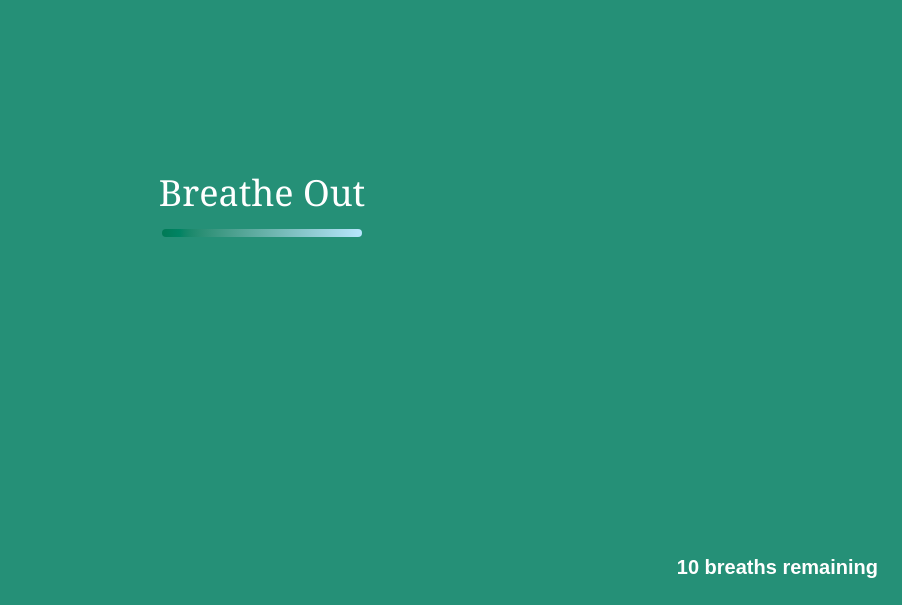
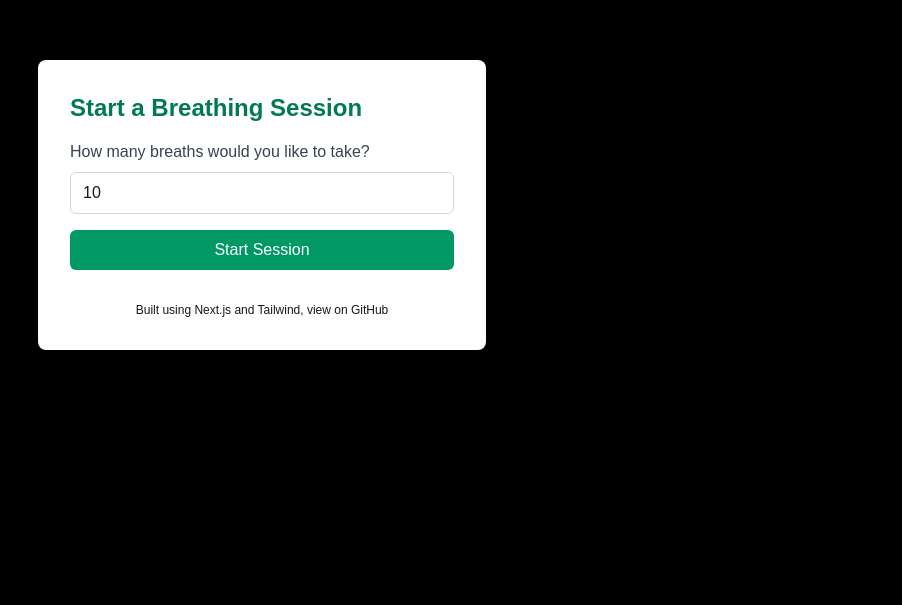
Before and after one commit to DLPDigital/breathe, a Next.js app: page / in a window 1280 px wide. Shown: the part 195-800 px from the top of the page, without its empty margins (378-1280 px from the left). Built offline with nearby package versions, Linux system fonts and the light colour scheme.

Commit message:
adding modal

```diff
--- a/src/app/page.tsx
+++ b/src/app/page.tsx
@@ -1,64 +1,49 @@
 "use client";
 
-import React, { useState, useEffect } from "react";
+import React, { useReducer, useEffect } from "react";
+import { initialState, reducer } from "@/hooks/reducer";
+import { useBreathingTimer } from "@/hooks/useBreathingTimer";
+import { useTextTransition } from "@/hooks/useTextTransition";
+import { IntroModal } from "@/components/IntroModal";
+import { SmallFooter } from "@/components/GithubFooter";
 
 const Home: React.FC = () => {
-  const [count, setCount] = useState(0);
-  const [countUp, setCountUp] = useState(true);
-  const [textOpacity, setTextOpacity] = useState(1);
-  const [displayText, setDisplayText] = useState("Breathe In");
-  const [breathsRemaining, setBreathsRemaining] = useState(10);
-  const [isActive, setIsActive] = useState(true);
+  const [state, dispatch] = useReducer(reducer, initialState);
 
-  useEffect(() => {
-    if (breathsRemaining <= 0) {
-      setIsActive(false);
+  const {
+    count,
+    countUp,
+    textOpacity,
+    displayText,
+    breathsRemaining,
+    isActive,
+    showModal,
+    breathInput,
+  } = state;
+
+  useBreathingTimer({ count, countUp, breathsRemaining, isActive }, dispatch);
+  useTextTransition(countUp, dispatch);
+
+  // Form handler
+  const handleStartSession = (e: React.FormEvent) => {
+    e.preventDefault();
+    const breathCount = parseInt(breathInput);
+    if (isNaN(breathCount) || breathCount <= 0) {
+      alert("Please enter a valid number of breaths");
       return;
     }
 
-    if (!isActive) return;
-
-    const timer = setInterval(() => {
-      setCount((prevCount) => {
-        if (countUp) {
-          if (prevCount >= 100) {
-            setCountUp(false);
-            return 100;
-          }
-          return prevCount + 2;
-        } else {
-          if (prevCount <= 0) {
-            setCountUp(true);
-            setBreathsRemaining((prev) => prev - 1);
-            return 0;
-          }
-          return prevCount - 2;
-        }
-      });
-    }, 60);
-
-    return () => clearInterval(timer);
-  }, [countUp, breathsRemaining, isActive]);
-
-  useEffect(() => {
-    setTextOpacity(0);
-
-    const textTimer = setTimeout(() => {
-      setDisplayText(countUp ? "Breathe In" : "Breathe Out");
-      setTextOpacity(1);
-    }, 300);
-
-    return () => clearTimeout(textTimer);
-  }, [countUp]);
+    dispatch({ type: "START_SESSION", payload: breathCount });
+  };
 
   const opacity = count / 100;
+
   return (
     <div className="bg-emerald-700 h-screen relative">
       <div
         className="bg-sky-200 h-screen w-full"
         style={{ opacity: opacity }}
       ></div>
-
       <div className="absolute inset-0 flex flex-col items-center justify-center">
         <h1
           className="text-4xl text-white transition-opacity duration-300 font-serif"
@@ -66,7 +51,7 @@ const Home: React.FC = () => {
         >
           {breathsRemaining > 0 ? displayText : "Session Complete"}
         </h1>
-        <div className="rounded-sm mt-4 w-[200px] h-[8px] bg-linear-to-r from-emerald-700 to-sky-200"></div>
+        <div className="rounded-sm mt-4 w-[200px] h-[8px] bg-gradient-to-r from-emerald-700 to-sky-200"></div>
       </div>
 
       <div className="absolute bottom-6 right-6">
@@ -76,6 +61,19 @@ const Home: React.FC = () => {
             : "Complete"}
         </p>
       </div>
+      {breathsRemaining === 0 && (
+        <div className="absolute bottom-6 left-6">
+          <SmallFooter />
+        </div>
+      )}
+
+      {showModal && (
+        <IntroModal
+          handleStartSession={handleStartSession}
+          breathInput={breathInput}
+          dispatch={dispatch}
+        />
+      )}
     </div>
   );
 };
--- /dev/null
+++ b/src/components/GithubFooter.tsx
@@ -0,0 +1,15 @@
+import React from "react";
+
+export const SmallFooter: React.FC = () => (
+  <p className="text-xs mt-8 text-center">
+    Built using Next.js and Tailwind, view on{" "}
+    <a
+      href="https://github.com/DLPDigital/breathe"
+      title="View on GitHub"
+      rel="noreferrer"
+      target="_blank"
+    >
+      GitHub
+    </a>
+  </p>
+);
--- /dev/null
+++ b/src/components/IntroModal.tsx
@@ -0,0 +1,54 @@
+"use client";
+
+import React from "react";
+import { Action } from "@/hooks/reducer";
+import { SmallFooter } from "./GithubFooter";
+
+type Props = {
+  handleStartSession: (e: React.FormEvent) => void;
+  breathInput: string;
+  dispatch: React.Dispatch<Action>;
+};
+
+export const IntroModal: React.FC<Props> = ({
+  handleStartSession,
+  breathInput,
+  dispatch,
+}) => {
+  return (
+    <div className="fixed inset-0 bg-black bg-opacity-50 flex items-center justify-center z-50">
+      <div className="bg-white rounded-lg p-8 max-w-md w-full">
+        <h2 className="text-2xl font-bold mb-4 text-emerald-700">
+          Start a Breathing Session
+        </h2>
+        <form onSubmit={handleStartSession}>
+          <div className="mb-4">
+            <label className="block text-gray-700 mb-2" htmlFor="breaths">
+              How many breaths would you like to take?
+            </label>
+            <input
+              id="breaths"
+              type="number"
+              min="1"
+              className="w-full px-3 py-2 border border-gray-300 rounded-md focus:outline-none focus:ring-2 focus:ring-emerald-500"
+              value={breathInput}
+              onChange={(e) =>
+                dispatch({
+                  type: "UPDATE_BREATH_INPUT",
+                  payload: e.target.value,
+                })
+              }
+            />
+          </div>
+          <button
+            type="submit"
+            className="w-full bg-emerald-600 text-white py-2 px-4 rounded-md hover:bg-emerald-700 transition-colors"
+          >
+            Start Session
+          </button>
+        </form>
+        <SmallFooter />
+      </div>
+    </div>
+  );
+};
--- /dev/null
+++ b/src/hooks/reducer.ts
@@ -0,0 +1,79 @@
+export type Action =
+  | { type: "START_SESSION"; payload: number }
+  | { type: "BREATH_COMPLETE" }
+  | { type: "TOGGLE_DIRECTION" }
+  | { type: "SET_COUNT"; payload: number }
+  | { type: "UPDATE_BREATH_INPUT"; payload: string }
+  | { type: "FADE_TEXT" }
+  | { type: "SET_TEXT"; payload: string };
+
+// Define the state shape
+export interface State {
+  count: number;
+  countUp: boolean;
+  textOpacity: number;
+  displayText: string;
+  breathsRemaining: number;
+  isActive: boolean;
+  showModal: boolean;
+  breathInput: string;
+}
+
+// Initial state
+export const initialState: State = {
+  count: 0,
+  countUp: true,
+  textOpacity: 1,
+  displayText: "Breathe In",
+  breathsRemaining: 10,
+  isActive: false,
+  showModal: true,
+  breathInput: "10"
+};
+
+// Reducer function
+export function reducer(state: State, action: Action): State {
+  switch (action.type) {
+    case "START_SESSION":
+      return {
+        ...state,
+        breathsRemaining: action.payload,
+        isActive: true,
+        showModal: false
+      };
+    case "BREATH_COMPLETE":
+      return {
+        ...state,
+        breathsRemaining: state.breathsRemaining - 1,
+        countUp: true
+      };
+    case "TOGGLE_DIRECTION":
+      return {
+        ...state,
+        countUp: !state.countUp
+      };
+    case "SET_COUNT":
+      return {
+        ...state,
+        count: action.payload
+      };
+    case "UPDATE_BREATH_INPUT":
+      return {
+        ...state,
+        breathInput: action.payload
+      };
+    case "FADE_TEXT":
+      return {
+        ...state,
+        textOpacity: 0
+      };
+    case "SET_TEXT":
+      return {
+        ...state,
+        displayText: action.payload,
+        textOpacity: 1
+      };
+    default:
+      return state;
+  }
+}
--- /dev/null
+++ b/src/hooks/useBreathingTimer.ts
@@ -0,0 +1,31 @@
+import { useEffect } from 'react';
+import { State, Action } from './reducer'; // Import your types from reducer
+
+export function useBreathingTimer(
+  state: Pick<State, 'count' | 'countUp' | 'breathsRemaining' | 'isActive'>,
+  dispatch: React.Dispatch<Action>
+) {
+  const { count, countUp, breathsRemaining, isActive } = state;
+
+  useEffect(() => {
+    if (breathsRemaining <= 0 || !isActive) return;
+
+    const timer = setInterval(() => {
+      if (countUp) {
+        if (count >= 100) {
+          dispatch({ type: "TOGGLE_DIRECTION" });
+        } else {
+          dispatch({ type: "SET_COUNT", payload: count + 2 });
+        }
+      } else {
+        if (count <= 0) {
+          dispatch({ type: "BREATH_COMPLETE" });
+        } else {
+          dispatch({ type: "SET_COUNT", payload: count - 2 });
+        }
+      }
+    }, 60);
+
+    return () => clearInterval(timer);
+  }, [count, countUp, breathsRemaining, isActive, dispatch]);
+}
--- /dev/null
+++ b/src/hooks/useTextTransition.ts
@@ -0,0 +1,22 @@
+import { useEffect } from 'react';
+import { Action } from './reducer';
+
+export function useTextTransition(
+  countUp: boolean,
+  dispatch: React.Dispatch<Action>
+) {
+  useEffect(() => {
+    // First fade out the current text
+    dispatch({ type: "FADE_TEXT" });
+
+    // After text fades out, change the text content and fade back in
+    const textTimer = setTimeout(() => {
+      dispatch({
+        type: "SET_TEXT",
+        payload: countUp ? "Breathe In" : "Breathe Out",
+      });
+    }, 300); // Wait for fade-out transition to complete
+
+    return () => clearTimeout(textTimer);
+  }, [countUp, dispatch]);
+}
```
